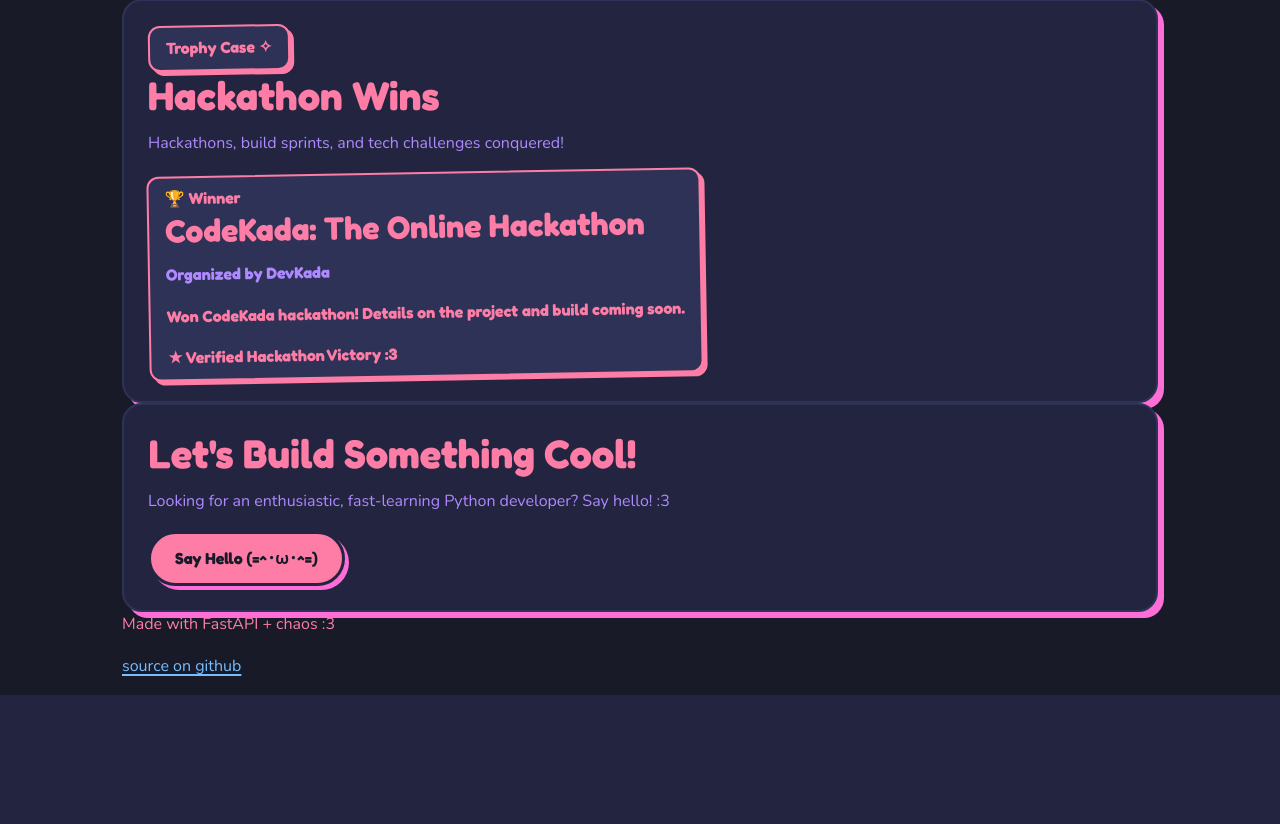
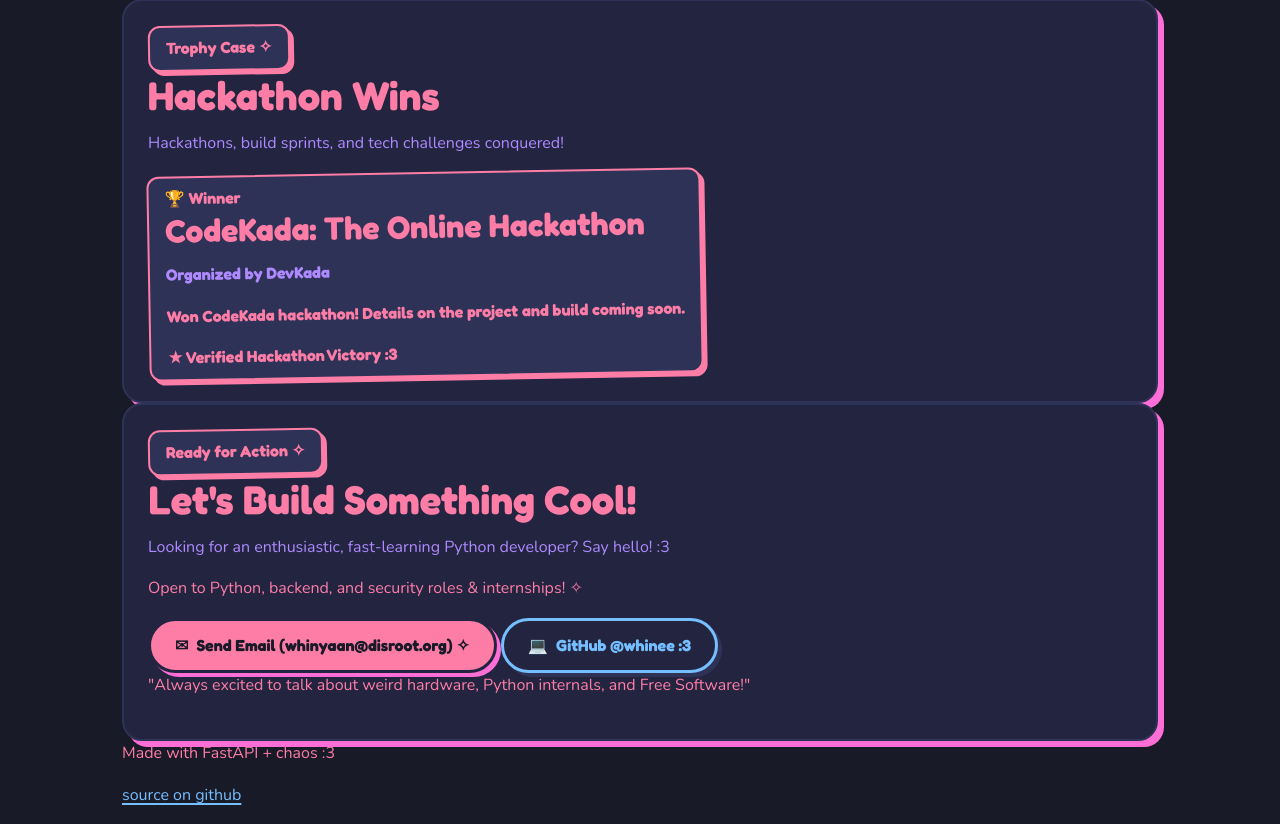
Before and after one commit to whinee/lyra-on.top, a FastAPI app: page / in a window 1280 px wide. Shown: the part 1934-2758 px from the top of the page. Before the commit the page ends 2629 px from the top, so only its background shows below. Run offline with FastAPI, Linux system fonts and the light colour scheme; parts of the project's set-up code (start-up, migrations or seed data) failed here and were passed over.

Commit message:
feat(hire): implement hire-me section with accessible contact CTAs
Co-Authored-By: Claude Code <noreply@anthropic.com>

```diff
--- a/src/api/templates/sections/hire.html
+++ b/src/api/templates/sections/hire.html
@@ -1,15 +1,46 @@
-<!-- Hire me section - Section 6 -->
+<!-- Hire me section - Section 6 (W1-HIRE) -->
 <section id="hire" class="hire-section container" aria-labelledby="hire-title">
-    <div class="card">
-        <h2 id="hire-title">{{ content.hire.title }}</h2>
-        <p class="subtitle text-secondary">{{ content.hire.subtitle }}</p>
+    <div class="card hire-card">
+        <div class="hire-header">
+            <span class="sticker hire-badge">Ready for Action ✧</span>
+            <h2 id="hire-title" class="hire-heading">{{ content.hire.title }}</h2>
+            <p class="hire-subtitle text-secondary">{{ content.hire.subtitle }}</p>
+        </div>
 
-        <div class="hire-cta-box">
-            {% if content.hire.email != "TODO(lyra)" %}
-                <a href="mailto:{{ content.hire.email }}" class="btn btn-primary">{{ content.hire.cta_label }}</a>
+        <!-- Availability Status Pill -->
+        <div class="hire-status-box" aria-label="Work availability status">
+            <span class="status-indicator" aria-hidden="true"></span>
+            <p class="status-text">
+                {% if content.hire.status_line and content.hire.status_line != "TODO(lyra)" %}
+                    {{ content.hire.status_line }}
+                {% else %}
+                    Open to Python, backend, and security roles &amp; internships! ✧
+                {% endif %}
+            </p>
+        </div>
+
+        <!-- Prominent Contact Action Cluster -->
+        <div class="hire-action-cluster">
+            {% if content.hire.email and content.hire.email != "TODO(lyra)" %}
+                <a href="mailto:{{ content.hire.email }}" class="btn btn-primary hire-btn-primary">
+                    <span class="btn-icon" aria-hidden="true">✉</span>
+                    <span>Email Lyra ({{ content.hire.email }})</span>
+                </a>
             {% else %}
-                <a href="https://github.com/whinee" class="btn btn-primary" target="_blank" rel="noopener">{{ content.hire.cta_label }}</a>
+                <a href="mailto:whinyaan@disroot.org" class="btn btn-primary hire-btn-primary">
+                    <span class="btn-icon" aria-hidden="true">✉</span>
+                    <span>Send Email (whinyaan@disroot.org) ✧</span>
+                </a>
             {% endif %}
+
+            <a href="https://github.com/whinee" class="btn btn-secondary hire-btn-github" target="_blank" rel="noopener">
+                <span class="btn-icon" aria-hidden="true">💻</span>
+                <span>GitHub @whinee :3</span>
+            </a>
+        </div>
+
+        <div class="hire-footer-note">
+            <p class="hire-quote">"Always excited to talk about weird hardware, Python internals, and Free Software!"</p>
         </div>
     </div>
 </section>
```
Also changed, not shown: src/api/static/stylesheets/hire.css (added, +145 -0 lines).
